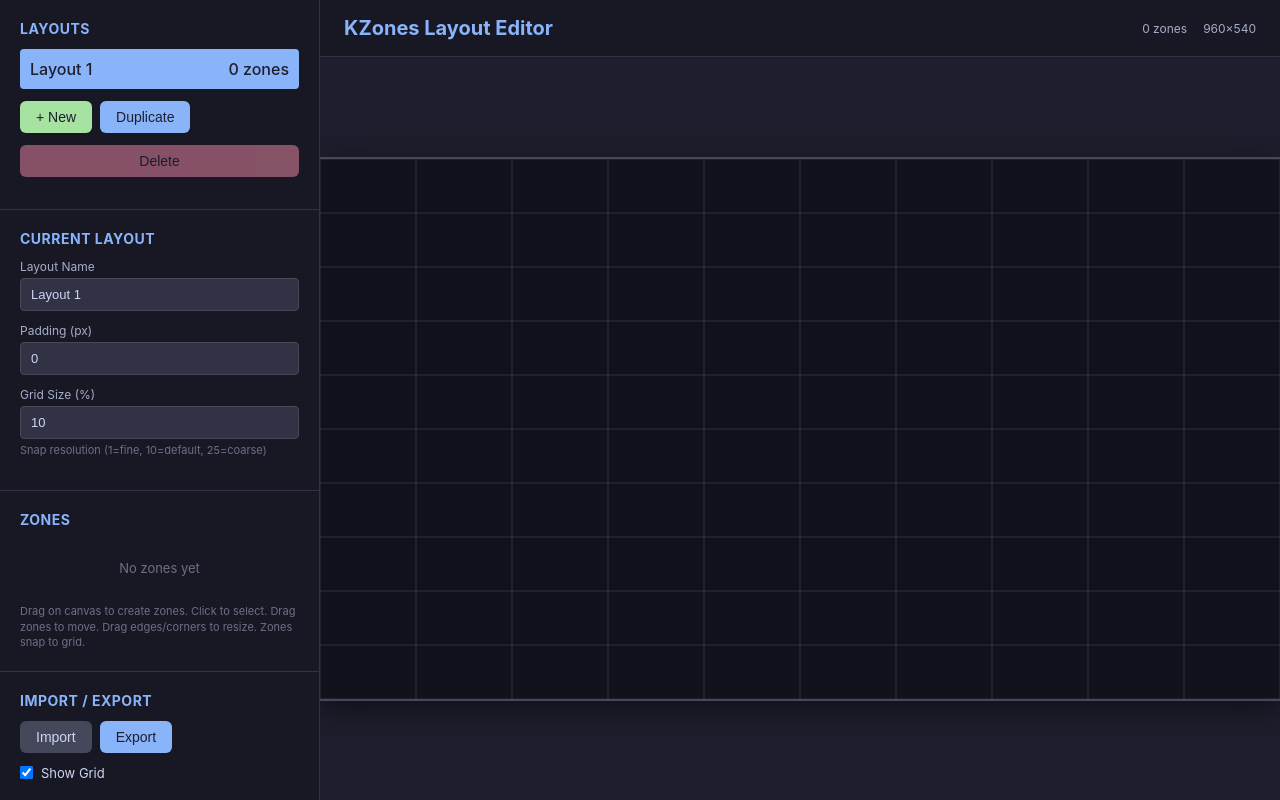
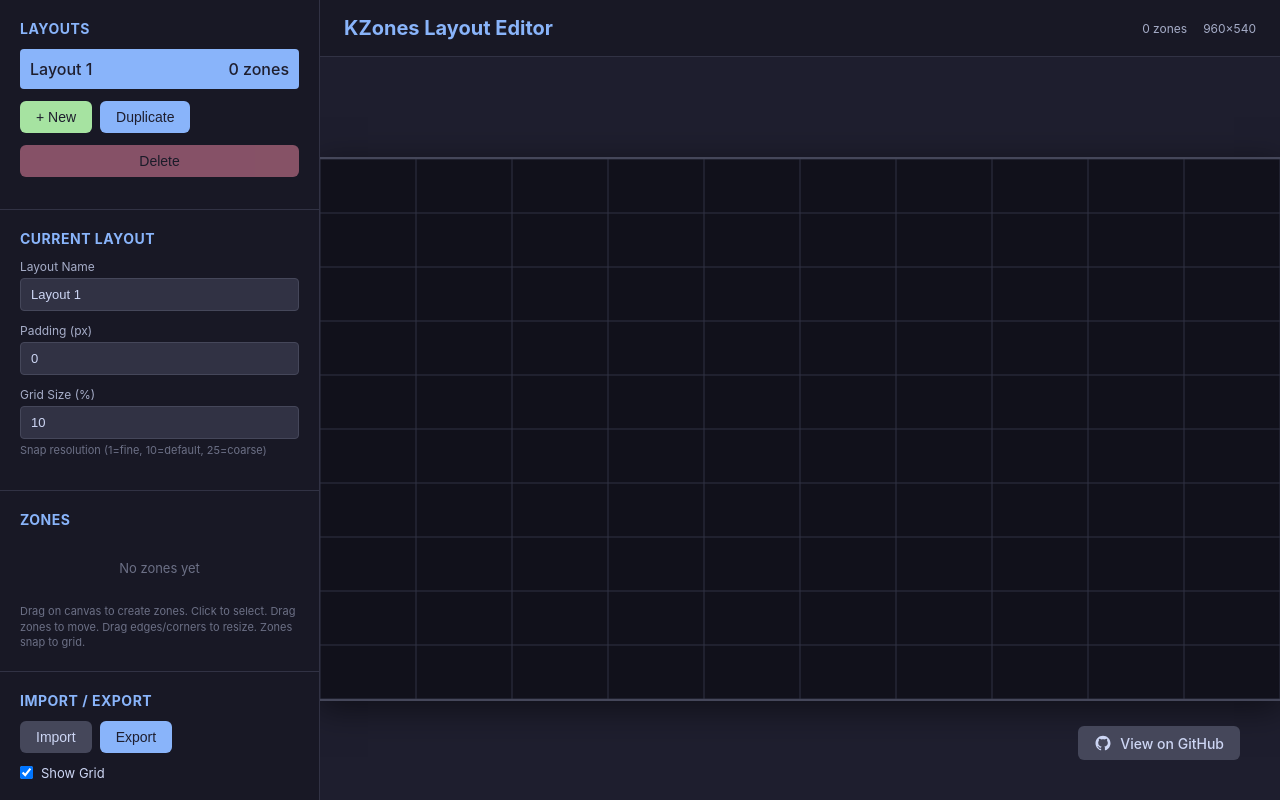
Before and after one commit to rdbell/kzones-editor, a plain HTML site: page index.html in a window 1280 px wide. Drawn offline with Linux system fonts and the light colour scheme.

Commit message:
add github link

```diff
--- a/index.html
+++ b/index.html
@@ -525,6 +525,10 @@
         </div>
         <div class="canvas-container">
             <canvas id="editor-canvas" width="960" height="540"></canvas>
+            <a href="https://github.com/rdbell/kzones-editor" target="_blank" rel="noopener noreferrer" class="button secondary" style="position: absolute; bottom: 40px; right: 40px; display: flex; align-items: center; gap: 8px; text-decoration: none;">
+                <img src="github.svg" alt="" style="width: 18px; height: 18px;">
+                View on GitHub
+            </a>
         </div>
     </div>
 
```
Also changed, not shown: github.svg (added).
